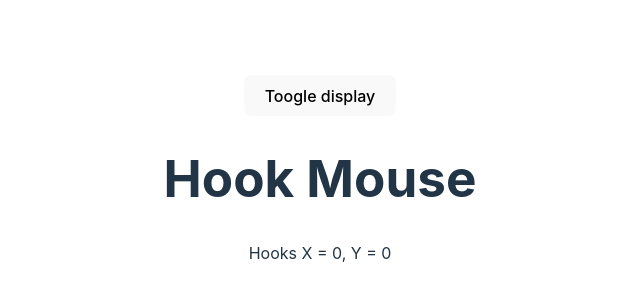
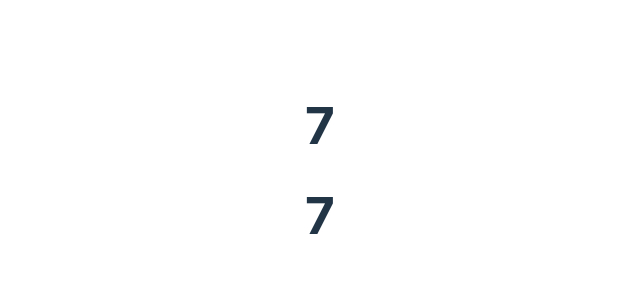
Before and after one commit to ujangaris/belajar-react-hook, a React (Vite) app: page / in a window 1280 px wide. Shown: the part 230-530 px from the top of the page, without its empty margins (320-960 px from the left). Built offline with nearby package versions, Linux system fonts and the light colour scheme.

Commit message:
useEffect with correct dependency

```diff
--- a/src/App.jsx
+++ b/src/App.jsx
@@ -10,21 +10,14 @@
 import HookCounterTwo from "./components/HookCounterTwo"
 import HookMouse from "./components/HookMouse"
 import MouseContainer from "./components/MouseContainer"
+import IntervalClassCounter from "./components/IntervalClassCounter"
+import IntervalHookCounter from "./components/IntervalHookCounter"
 
 function App() {
   return (
     <div className="App">
-      {/* <ClassCounter /> */}
-      {/* <HookCounter /> */}
-      {/* <HookCounterTwo />
-      <ClassCounterTwo /> */}
-      {/* <HooCounterThree /> */}
-      {/* <HookCounterFour /> */}
-      {/* <ClassCounterOne />
-      <HookCounterOne /> */}
-      {/* <ClassMouse />
-      <HookMouse /> */}
-      <MouseContainer />
+      <IntervalClassCounter />
+      <IntervalHookCounter />
     </div>
   )
 }
--- /dev/null
+++ b/src/components/IntervalClassCounter.jsx
@@ -0,0 +1,36 @@
+// rce
+import React, { Component } from "react"
+
+class IntervalClassCounter extends Component {
+  // constructor
+  constructor(props) {
+    super(props)
+    this.state = {
+      count: 0,
+    }
+  }
+  //   componentDidMount
+  componentDidMount() {
+    this.interval = setInterval(this.tick, 1000)
+  }
+  // componentWillUnmount
+  componentWillUnmount() {
+    clearInterval(this.interval)
+  }
+  //   function tick
+  tick = () => {
+    this.setState({
+      count: this.state.count + 1,
+    })
+  }
+  render() {
+    return (
+      <div>
+        {/* mencetak nilai count */}
+        <h1>{this.state.count}</h1>
+      </div>
+    )
+  }
+}
+
+export default IntervalClassCounter
--- /dev/null
+++ b/src/components/IntervalHookCounter.jsx
@@ -0,0 +1,24 @@
+// rfce
+import React, { useEffect, useState } from "react"
+
+function IntervalHookCounter() {
+  // deklarasi hook
+  const [count, setCount] = useState(0)
+  // deklarasikan fungsi tick
+  const tick = () => {
+    setCount((prevCount) => prevCount + 1)
+  }
+  // buat useEffect
+  useEffect(() => {
+    const interval = setInterval(tick, 1000)
+    return () => clearInterval(interval)
+  }, [])
+  return (
+    <div>
+      {/* cetak count */}
+      <h1>{count}</h1>
+    </div>
+  )
+}
+
+export default IntervalHookCounter
```
Also changed, not shown: 1 other file (tests, documents, lock files or other folders).
